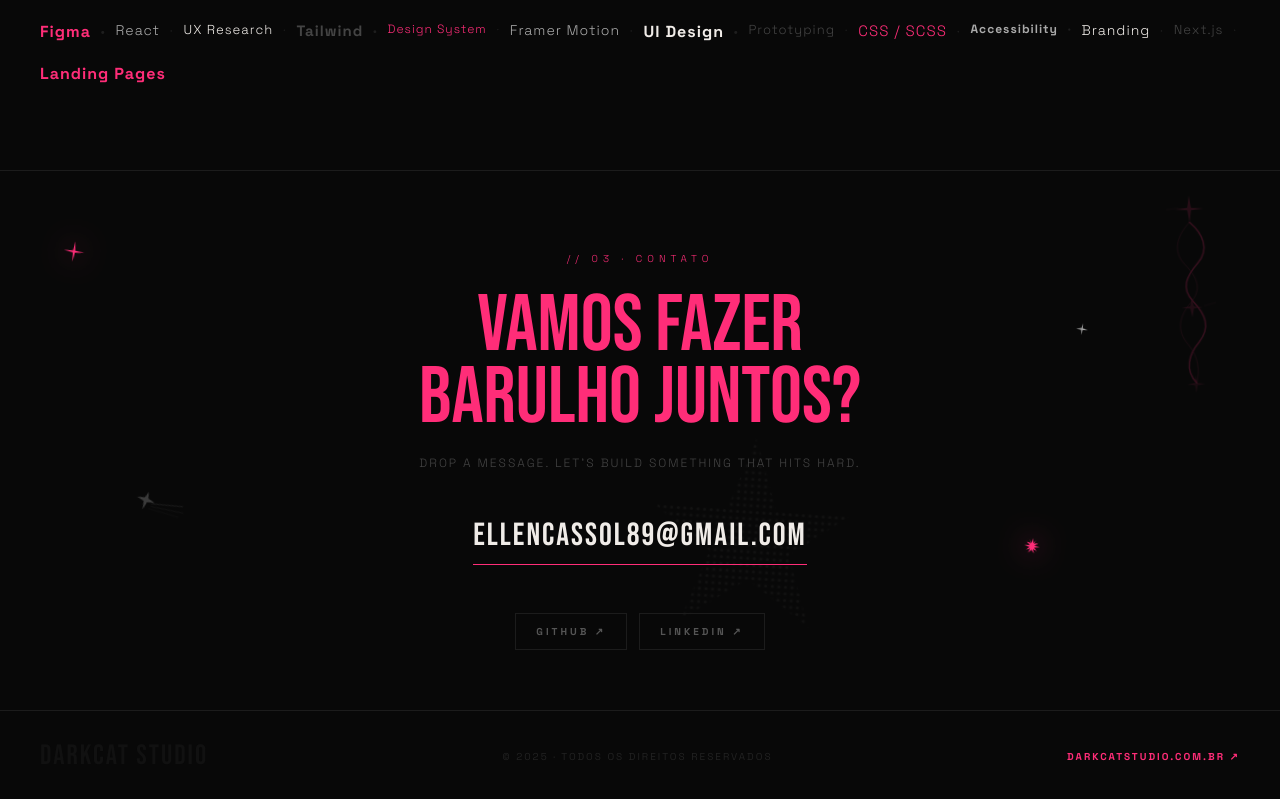
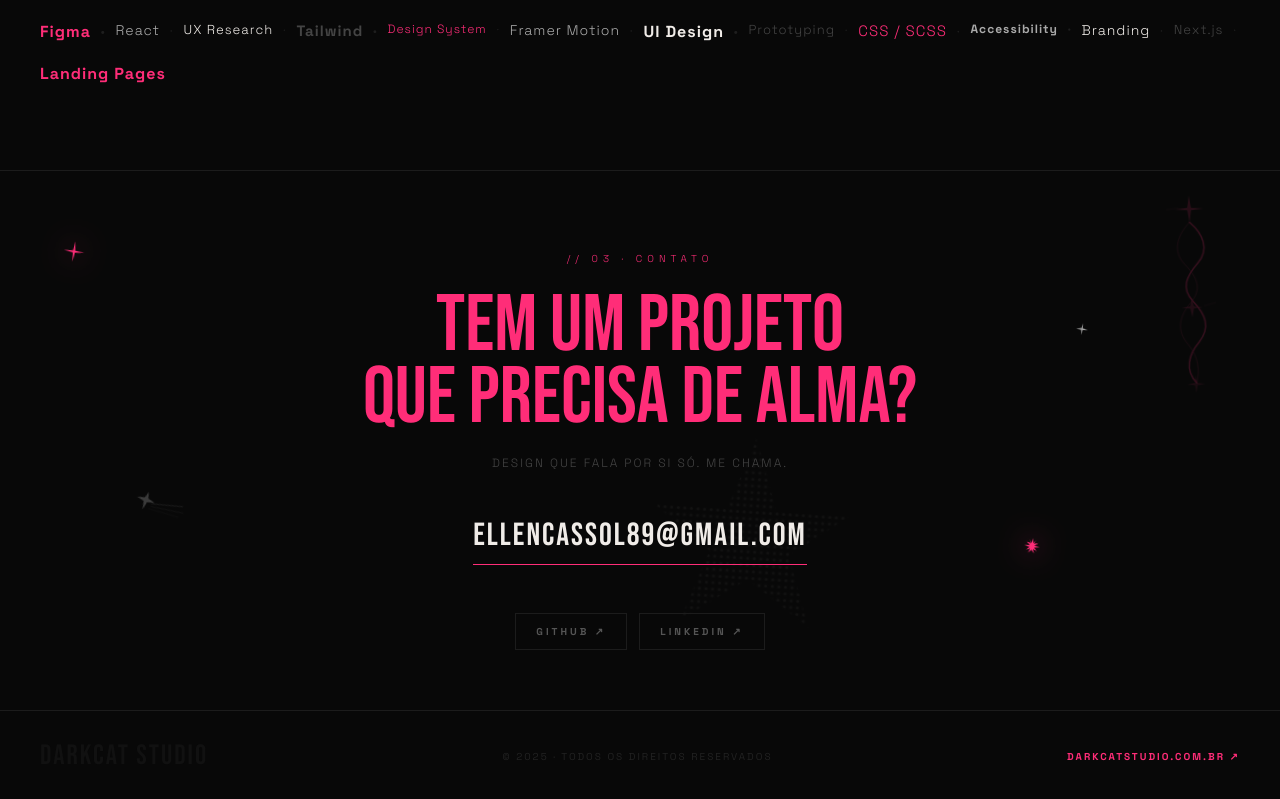
Before and after one commit to CassolEllen/darkcat-studio-portfolio, a React (Vite) app: page / in a window 1280 px wide. Shown: the part 2207-3006 px from the top of the page. Built offline with nearby package versions, Linux system fonts and the light colour scheme.

Commit message:
feat: atualiza headline e subtítulo da seção de contato

```diff
--- a/src/components/Contact.jsx
+++ b/src/components/Contact.jsx
@@ -40,7 +40,9 @@ export default function Contact() {
             marginBottom: 20,
           }}
         >
-          VAMOS FAZER<br />BARULHO JUNTOS?
+          <h2>
+          TEM UM PROJETO<br />QUE PRECISA DE ALMA?
+          </h2>
         </motion.h2>
 
         <motion.p
@@ -54,7 +56,7 @@ export default function Contact() {
             textTransform: 'uppercase', marginBottom: 40, fontWeight: 300,
           }}
         >
-          drop a message. let's build something that hits hard.
+          design que fala por si só. me chama.
         </motion.p>
 
         {/* email */}
```
